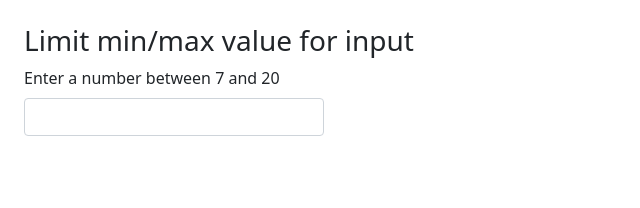
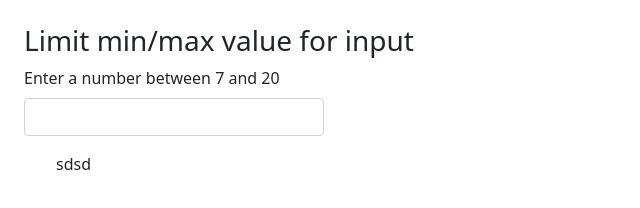
Before and after one commit to rogeriosaraceni/Validate-Between-Number, a website: page index.html in a window 1280 px wide. Shown: the full height of the page, 0-640 px from the left. Drawn offline with nearby package versions, Linux system fonts and the light colour scheme.

Commit message:
Adjusted index

```diff
--- a/index.html
+++ b/index.html
@@ -15,6 +15,10 @@
          <small id="msgBetweenNumber" class="text-danger"></small>
       </div>
 
+      <ul>
+         <li style="list-style: none;">sdsd</li>
+      </ul>
+
       <script src="script.js"></script>
    </body>
 </html>
```
